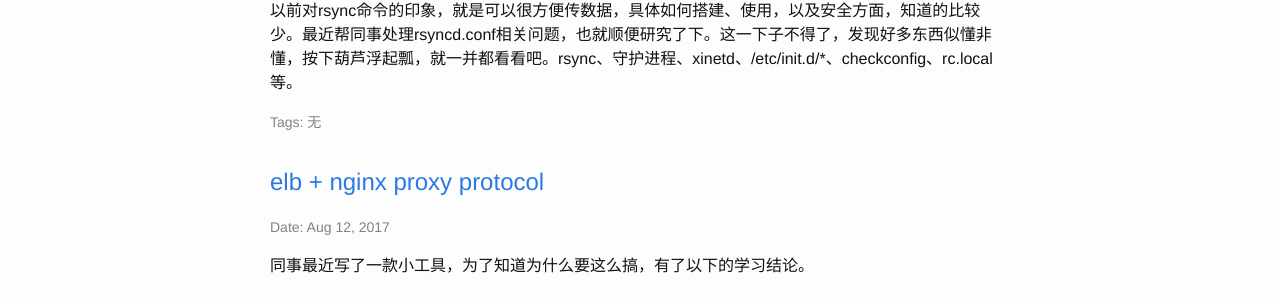
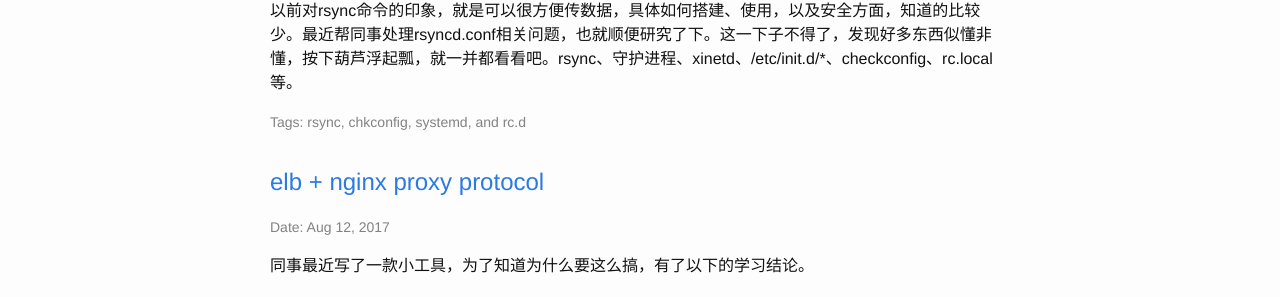
Before and after one commit to donychen1134/myblog, a Jekyll site: the page built from index.md, in a window 1280 px wide. Shown: the part 228-525 px from the top of the page. Built offline with Jekyll 4.4.1, drawn with Linux system fonts in a browser that asks for light colours.

Commit message:
modify 2017-08-25-a-post-cuased-by-a-problem.markdown

```diff
--- a/_posts/2017-08-25-a-post-cuased-by-a-problem.markdown
+++ b/_posts/2017-08-25-a-post-cuased-by-a-problem.markdown
@@ -3,7 +3,7 @@ layout: post
 title:  "由一个rsync问题引发的一系列学习"
 date:   2017-08-20 19:28:00 +0800
 excerpt_separator: <!--abstract-->
-tags: 无
+tags: rsync chkconfig systemd rc.d
 ---
 
 以前对rsync命令的印象，就是可以很方便传数据，具体如何搭建、使用，以及安全方面，知道的比较少。最近帮同事处理rsyncd.conf相关问题，也就顺便研究了下。这一下子不得了，发现好多东西似懂非懂，按下葫芦浮起瓢，就一并都看看吧。rsync、守护进程、xinetd、/etc/init.d/*、checkconfig、rc.local等。<!--abstract-->
```
